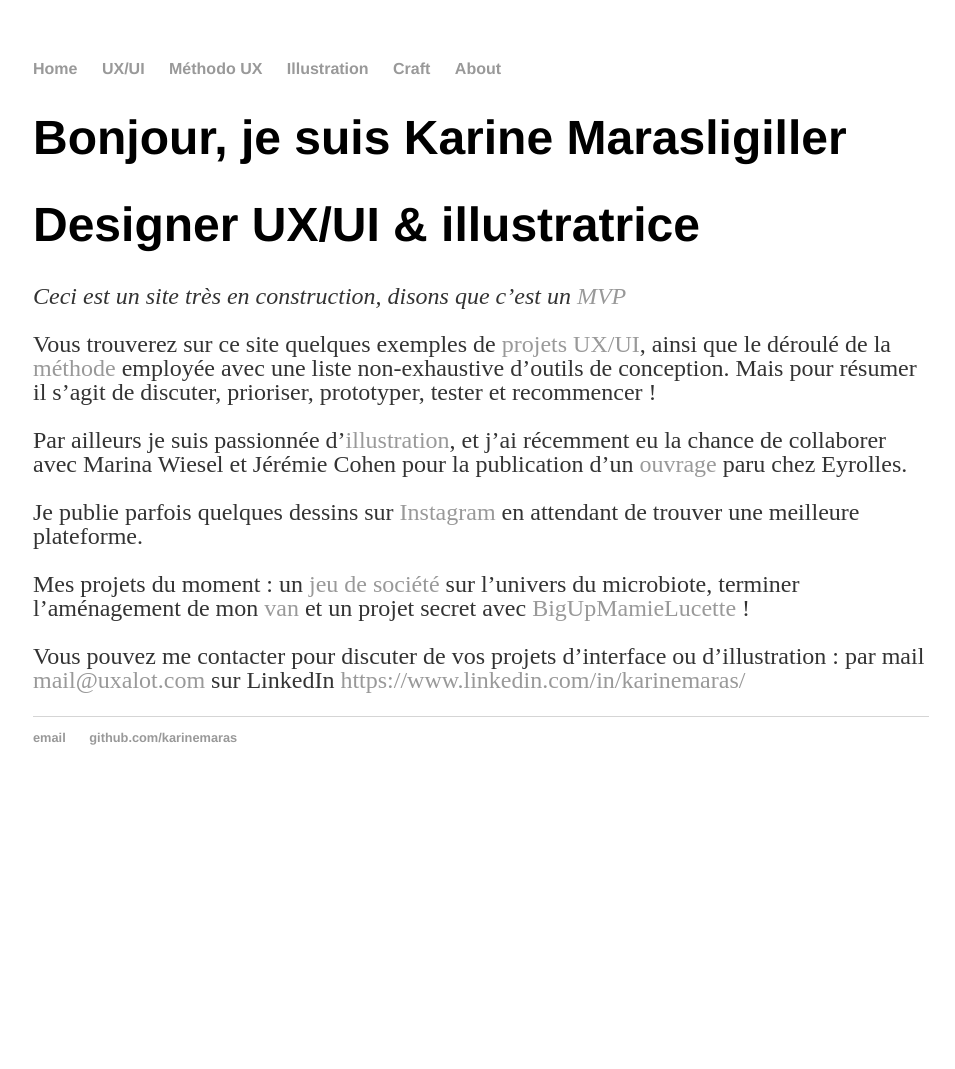
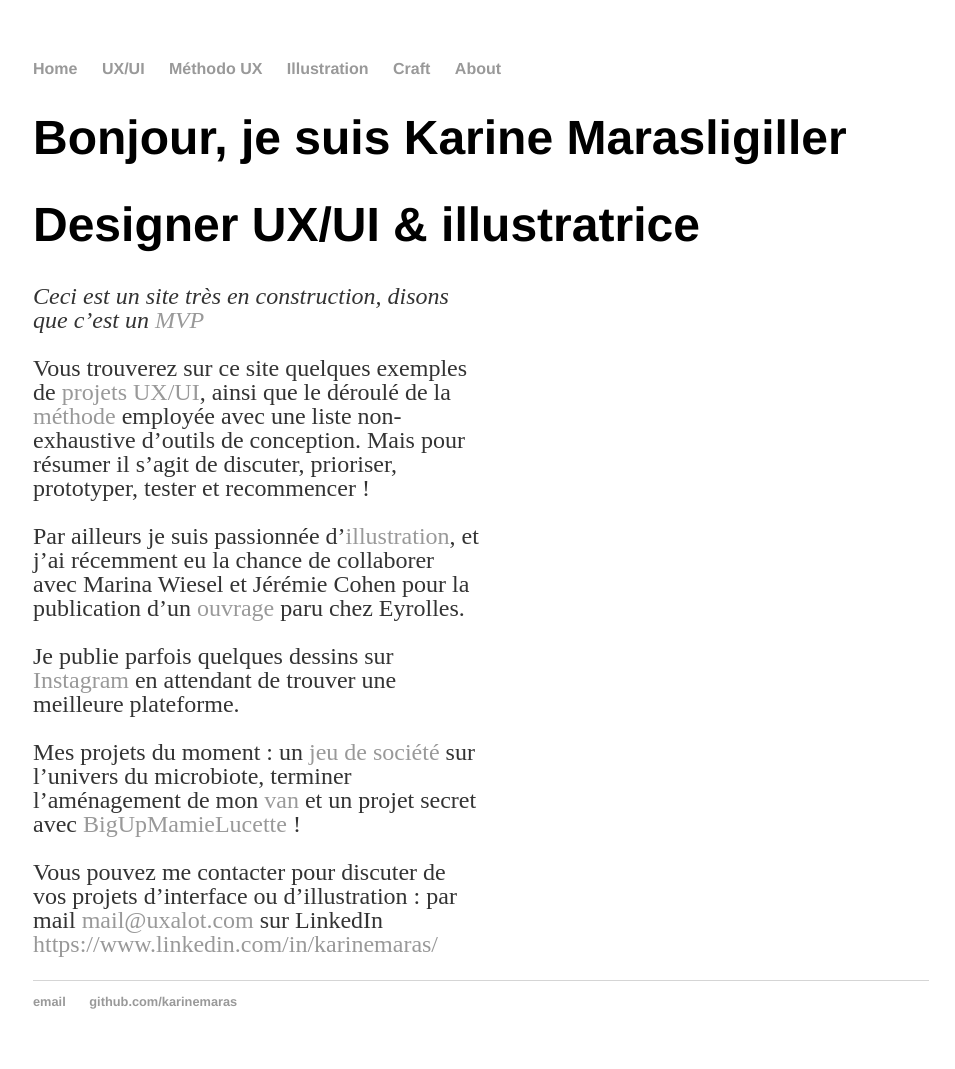
Before and after one commit to KarineMaras/karinemaras.github.io, a Jekyll site: the page built from index.md, in a window 1280 px wide. Shown: the whole page, without its empty margins (159-1114 px from the left). Built offline with Jekyll 4.4.1, drawn with Linux system fonts in a browser that asks for light colours; before the commit the page ends 900 px from its top, so only the background shows below that.

Commit message:
Update main.css

```diff
--- a/css/main.css
+++ b/css/main.css
@@ -18,6 +18,7 @@ a {
 }
 a:hover {
     text-decoration: underline;
+    colo: #eb34be
 }
 h1 {
     font-size: 3em;
@@ -27,6 +28,13 @@ p {
     font-size: 1.5em;
     line-height: 1em;
     color: #333;
+    max-width: 450px;
+}
+p.1 {
+    font-size: 1em;
+    line-height: 1em;
+    color: #7c7c7c;
+    max-width: 450px;
 }
 footer {
     border-top: 1px solid #d5d5d5;
```
